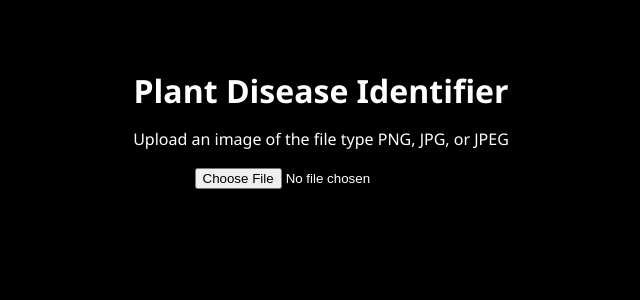
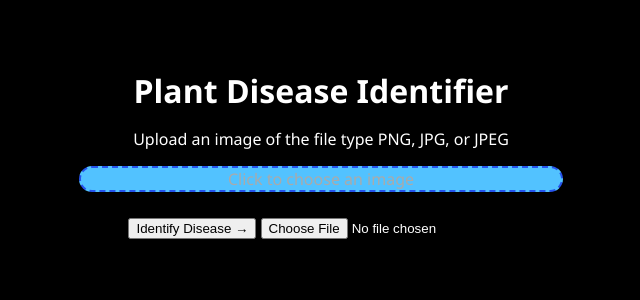
Before and after one commit to SaachiRohilla/PlantDiseaseIdentifier, a Flask app: page / in a window 1280 px wide. Shown: the top 300 px of the page, without its empty margins (319-959 px from the left). Run offline with Flask 3, Linux system fonts and the light colour scheme.

Commit message:
added image box

```diff
--- a/src/templates/index.html
+++ b/src/templates/index.html
@@ -25,9 +25,9 @@
         border: 2px dashed #2654ed;
         border-radius: 16px;
         padding: 40x;
+        margin: 0 auto;
         text-align: center;
         cursor: pointer;
-        transition: #2654ed 0.2s;
         width: 100%;
         max-width: 480px;
         margin-bottom: 24px;
@@ -48,6 +48,27 @@
 <body>
     <h1>Plant Disease Identifier</h1>
     <p>Upload an image of the file type PNG, JPG, or JPEG</p>
+
+    <form action="/predict" method="POST" enctype="multipart/form-data">
+
+        <div class="upload-card" onclick="document.getElementById('file-input').click()">
+            <input type="file" id="file-input" name="image" accept="image/png, image/jpg, image/jpeg"/>
+            <label for="file-input">Click to choose an image</label>
+            <div id="preview-container">
+                <img id="image-preview" src="#" alt="Image Preview"
+                    style="display:none; max-width:300px; margin: 20px auto 20px auto;"/>
+            </div>
+        </div>
+    </form>
+
+    <button type="submit">Identify Disease →</button>
+
+    {% if disease %}
+    <div id = "result-box">
+        Identified Disease: <span>{{ disease }}</span>
+    </div>
+    {% endif %}
+
 </body>
 </html>
 
```
